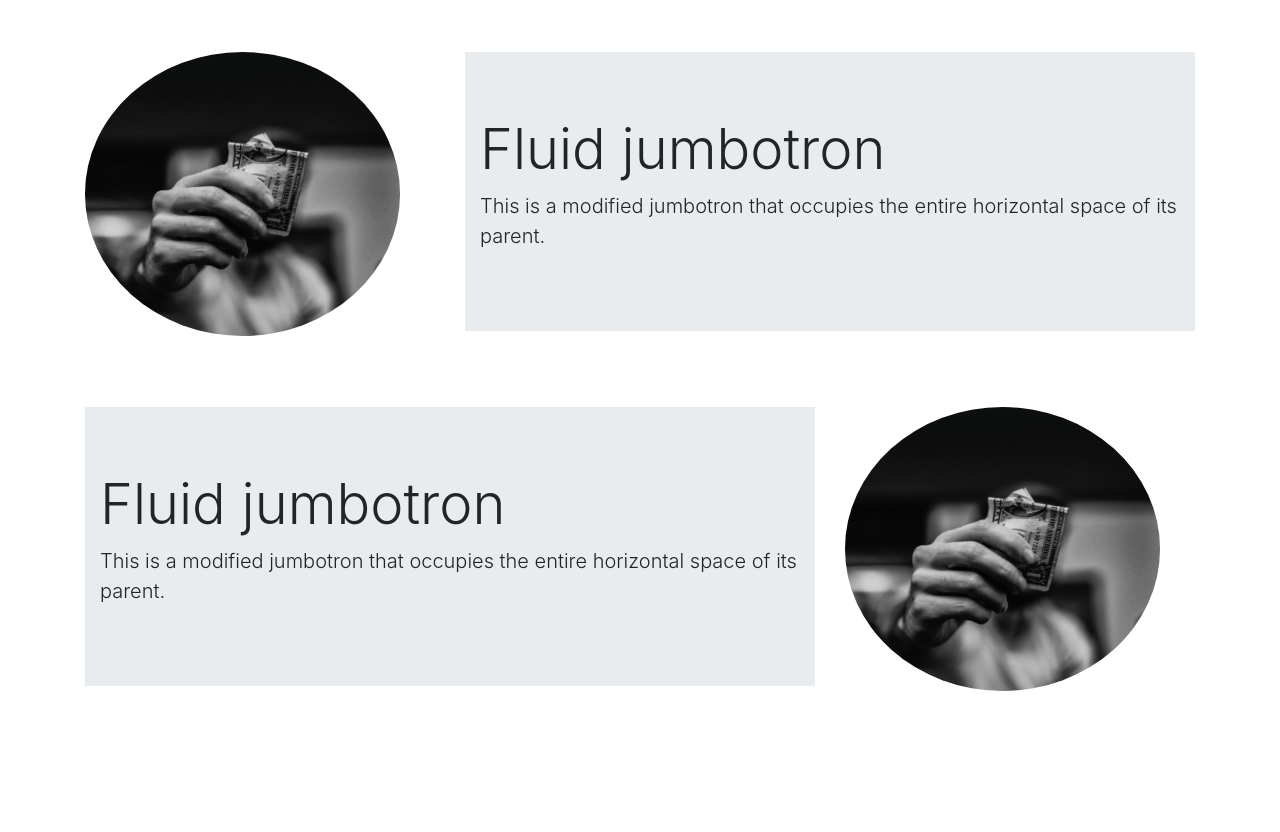
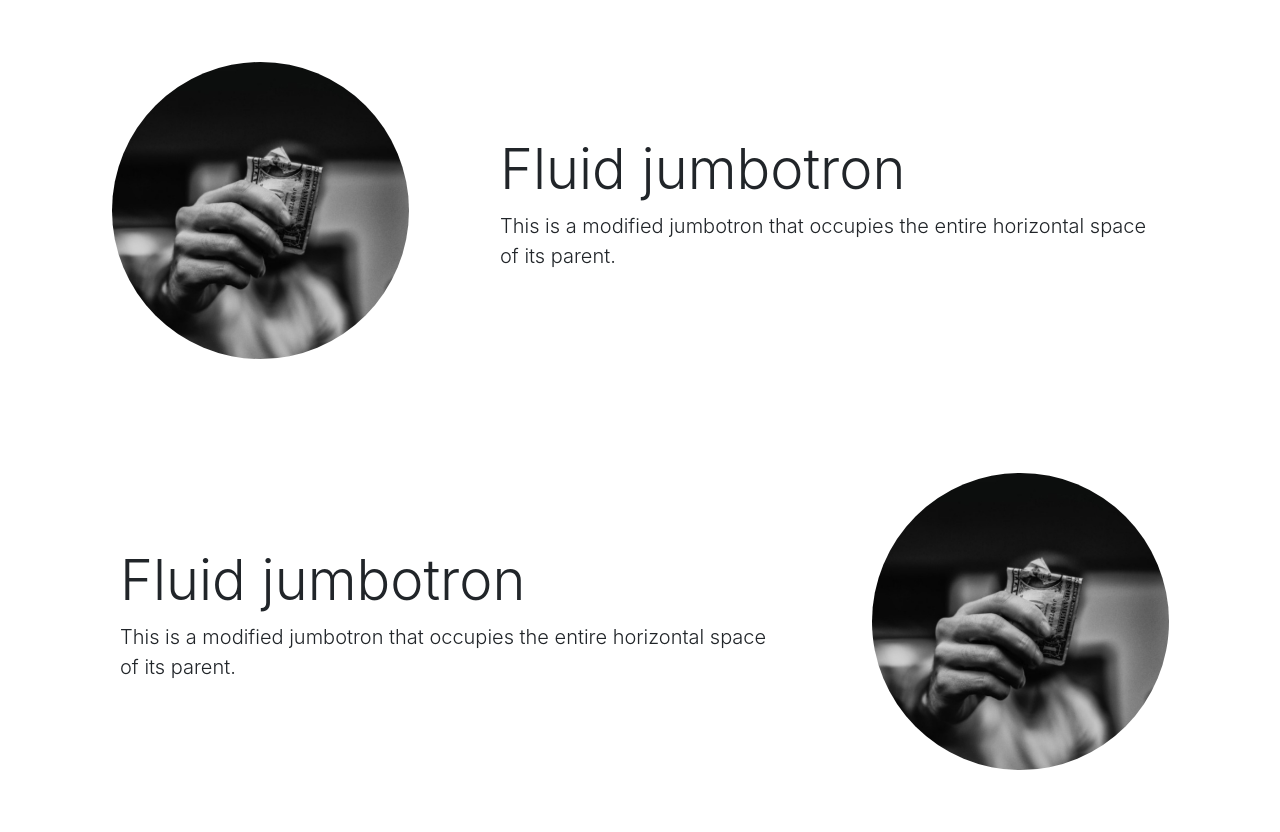
Before and after one commit to CBArgento/Template_002, a plain HTML site: page Index.html in a window 1280 px wide. Shown: the part 1143-1975 px from the top of the page. Before the commit the page ends 1905 px from the top, so only its background shows below. Drawn offline with nearby package versions, Linux system fonts and the light colour scheme.

Commit message:
initial code

```diff
--- a/Index.html
+++ b/Index.html
@@ -164,9 +164,12 @@
 <div class="container">
     <div class="row">
         <div class="col-sm-4">
+            <div class="imgbox">
                 <img id="imagen" src="Assets/Img/Square.jfif" class="img-fluid" alt="...">
             </div>
+        </div>
            <div class="col-sm-8">
+            <div class="jumbosection">
                 <div class="jumbotron jumbotron-fluid">
                     <div class="container">
                       <h1 class="display-4">Fluid jumbotron</h1>
@@ -176,13 +179,16 @@
                 </div>
            </div>
         </div>
+</div>
 
 <div class="spacer1"></div>
 
 <!--Section 3-->
+<div class="section1">
     <div class="container">
         <div class="row">
             <div class="col-sm-8">
+                <div class="jumbosection">
                 <div class="jumbotron jumbotron-fluid">
                     <div class="container">
                       <h1 class="display-4">Fluid jumbotron</h1>
@@ -190,8 +196,12 @@
                     </div>
                   </div>
                 </div>
+            </div>
             <div class="col-sm-4">
+                <div class="imgbox">
                     <img id="imagen" src="Assets/Img/Square.jfif" class="img-fluid" alt="...">
+                </div>
+            </div>
           </div>
     </div>
     </div>
--- a/Style.css
+++ b/Style.css
@@ -64,3 +64,7 @@
 .jumbosection {
     padding: 20px;
 }
+
+.jumbotron {
+    background-color: white;
+}
```
Lines whose indentation alone changed are shown as unchanged.
